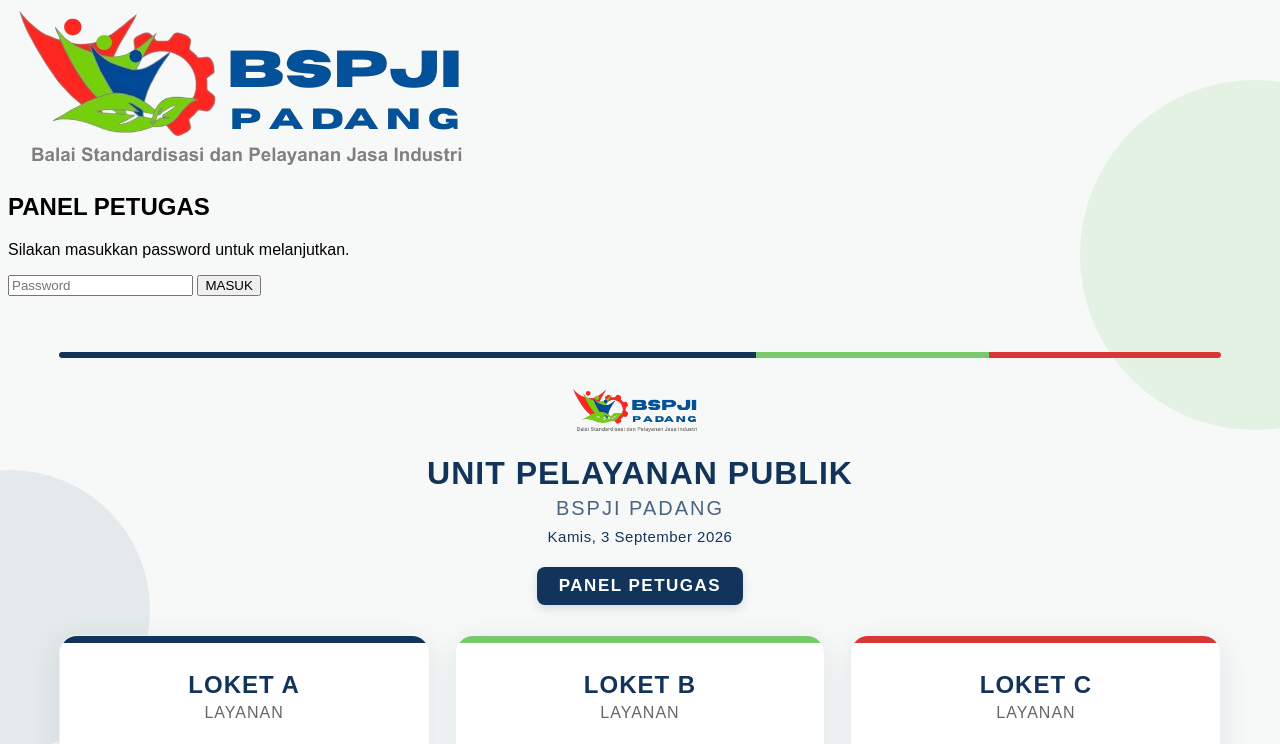
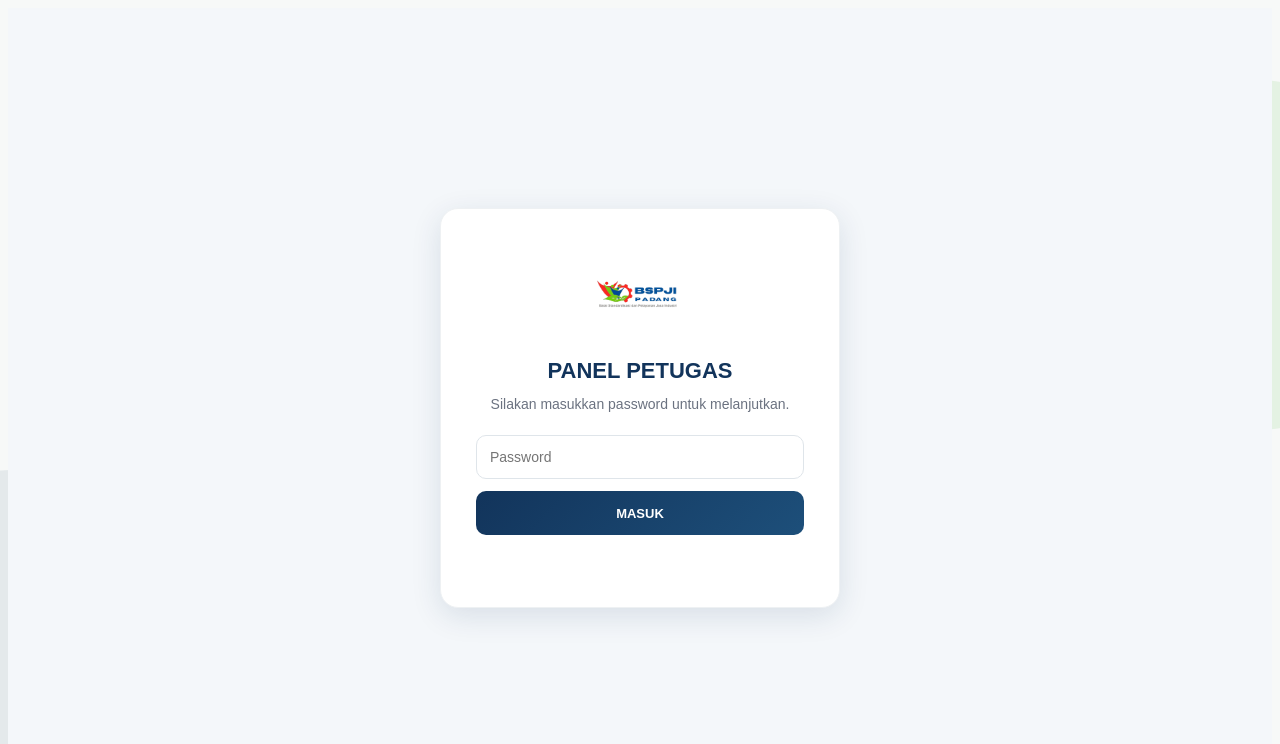
Before and after one commit to ryanedika/antrian-bspji, a plain HTML site: page petugas-upp.html in a window 1280 px wide. Shown: the top 744 px of the page. Drawn offline with Linux system fonts and the light colour scheme.

Commit message:
Update style.css

```diff
--- a/style.css
+++ b/style.css
@@ -1831,3 +1831,113 @@
     }
 
 }
+
+/* ========================================
+   LOGIN PETUGAS
+======================================== */
+
+#adminContent {
+    display: none;
+}
+
+.login-overlay {
+    min-height: 100vh;
+    display: flex;
+    align-items: center;
+    justify-content: center;
+    padding: 20px;
+    background: #f4f7fa;
+    box-sizing: border-box;
+}
+
+.login-box {
+    width: 100%;
+    max-width: 400px;
+    padding: 40px 35px;
+    background: #ffffff;
+    border-radius: 18px;
+    box-shadow: 0 8px 30px rgba(18, 52, 91, 0.12);
+    border: 1px solid #eef1f3;
+    text-align: center;
+    box-sizing: border-box;
+}
+
+.login-logo {
+    width: 90px;
+    height: 90px;
+    object-fit: contain;
+    margin-bottom: 15px;
+}
+
+.login-box h2 {
+    margin: 0;
+    color: #12345b;
+    font-size: 22px;
+}
+
+.login-box p {
+    margin: 10px 0 20px;
+    color: #6b7280;
+    font-size: 14px;
+    line-height: 1.5;
+}
+
+#passwordAdmin {
+    width: 100%;
+    height: 44px;
+    padding: 0 13px;
+    border: 1px solid #dfe5ea;
+    border-radius: 10px;
+    box-sizing: border-box;
+    font-family: inherit;
+    font-size: 14px;
+    outline: none;
+}
+
+#passwordAdmin:focus {
+    border-color: #12345b;
+    box-shadow: 0 0 0 3px rgba(18, 52, 91, 0.08);
+}
+
+#btnLogin {
+    width: 100%;
+    height: 44px;
+    margin-top: 12px;
+    border: none;
+    border-radius: 10px;
+    background: linear-gradient(135deg, #12345b, #1d4f7a);
+    color: #ffffff;
+    font-family: inherit;
+    font-size: 13px;
+    font-weight: 700;
+    cursor: pointer;
+}
+
+#btnLogin:disabled {
+    opacity: 0.7;
+    cursor: wait;
+}
+
+.login-error {
+    min-height: 20px;
+    margin: 12px 0 0 !important;
+    color: #c62828 !important;
+    font-size: 13px !important;
+}
+
+.btn-logout {
+    display: block;
+    margin: 35px auto 50px;
+    padding: 12px 40px;
+
+    border: 1px solid #d32f2f;
+    border-radius: 8px;
+
+    background: white;
+    color: #d32f2f;
+
+    font-family: inherit;
+    font-size: 13px;
+    font-weight: 700;
+    cursor: pointer;
+}
```
